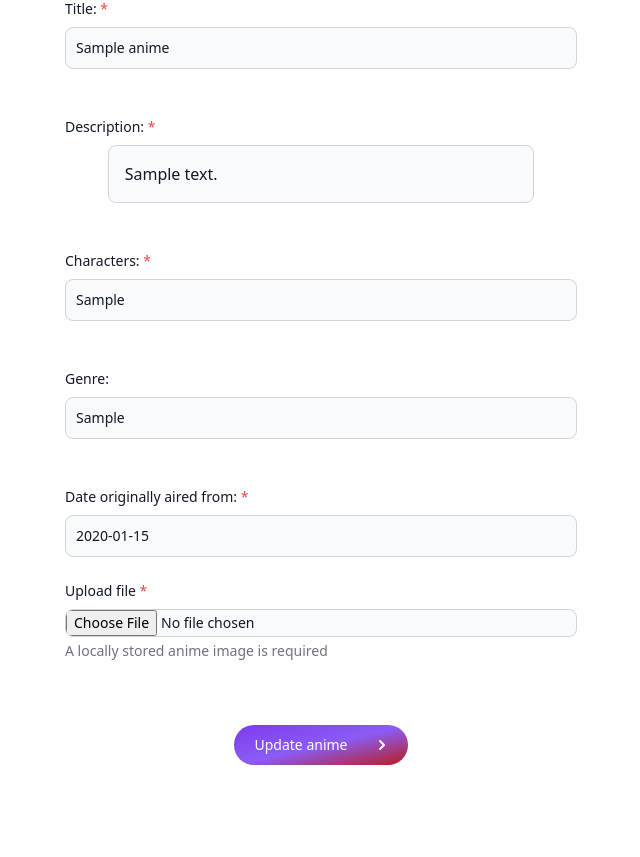
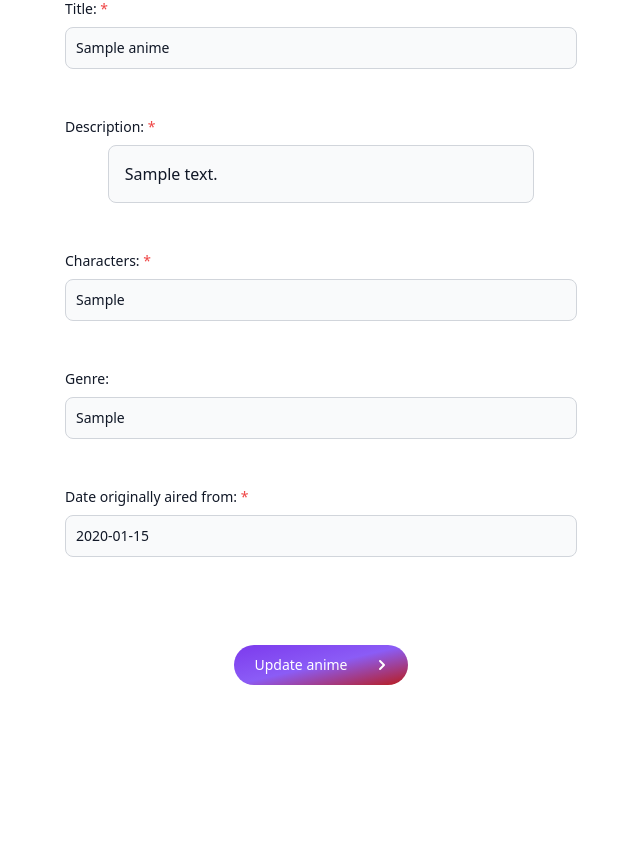
Before and after one commit to IanIJmkers/Anime-Planet-Project, a Node server app: page /anime/update/600000000000000000000001 in a window 1280 px wide. Shown: the part 373-1230 px from the top of the page, without its empty margins (319-959 px from the left). After the commit the page ends 1058 px from the top, so only its background shows below. Run offline with Node 20, Linux system fonts and the light colour scheme; tables that the repository leaves empty hold one stand-in row (values such as "Sample post"); some libraries are stand-ins or nearby versions.

Commit message:
Done hopefully

```diff
--- a/models/Anime.model.js
+++ b/models/Anime.model.js
@@ -28,6 +28,10 @@ const animeSchema = new Schema(
     image: {
       type: String,
       required: true,
+    },
+    owner: {
+      type: Schema.Types.ObjectId,
+      ref:'User'
     }
   },
   {
--- a/package.json
+++ b/package.json
@@ -18,6 +18,7 @@
     "express-session": "^1.17.3",
     "flowbite": "^2.1.1",
     "hbs": "^4.2.0",
+    "image-type": "^5.2.0",
     "mongoose": "^8.0.1",
     "morgan": "^1.10.0",
     "multer": "^1.4.5-lts.1",
--- a/routes/index.routes.js
+++ b/routes/index.routes.js
@@ -3,6 +3,7 @@ const router = express.Router();
 const Anime = require("../models/Anime.model");
 const User = require("../models/User.model");
 const {isLoggedIn} = require("../middleware/route-guard")
+const uploader = require("../middleware/cloudinary.config.js");
 
 /* GET home page */
 router.get("/", (req, res, next) => {
@@ -27,12 +28,15 @@ router.get("/anime/anime-library", (req, res,) => {
 
 // GET
 router.get("/anime/user-anime-library", (req, res,) => {
-  Anime.find()
+  Anime.find({owner: req.session.currentUser._id})
   .then((response) => {
     console.log(response);
 
   res.render("anime/user-anime-library", { anime: response });
   })
+  .catch((error) => {
+    console.log(error);
+  });
 });
 
 
@@ -47,9 +51,10 @@ router.get('/anime/create', (req, res) => {
 });
 
 // POST
-router.post('/anime/create', (req, res) => {
+router.post('/anime/create', uploader.single("image"),(req, res) => {
   const newAnime = req.body;
-  Anime.create(newAnime)
+  console.log(req.file);
+  Anime.create({...newAnime, owner: req.session.currentUser._id, image: req.file.path})
   .then((response) => {
     console.log(response);
     res.redirect("/anime/user-anime-library");
--- a/views/anime/add-anime.hbs
+++ b/views/anime/add-anime.hbs
@@ -34,7 +34,7 @@ bg-gray-800 bg-indigo-600 hover:bg-indigo-700 focus:outline-none focus:ring-2 fo
   </div>
 </header>
 
-<form method="post" action="/anime/create">
+<form method="post" action="/anime/create" enctype="multipart/form-data">
 
     <div class="mb-6">
         <label for="title" class="max-w-lg mx-auto block mb-2 text-sm font-medium text-gray-900 dark:text-white">Title: <span class="text-red-500">*</span></label>
--- a/views/anime/anime-library.hbs
+++ b/views/anime/anime-library.hbs
@@ -30,7 +30,7 @@ bg-gray-800 bg-indigo-600 hover:bg-indigo-700 focus:outline-none focus:ring-2 fo
 </header>
 
 <div class="card-container grid grid-cols-2 md:grid-cols-4 gap-4">
-{{#each animes}}
+{{#each apianimes}}
 
 <div class="content-center grid gap-4 card object-scale-down h-46 w-96 bg-base-100 shadow-xl rounded-xl">
     <div class="card-body items-center text-center pt-10 pb-4">
--- a/views/anime/anime.hbs
+++ b/views/anime/anime.hbs
@@ -79,7 +79,7 @@ bg-gray-800 bg-indigo-600 hover:bg-indigo-700 focus:outline-none focus:ring-2 fo
         </div>
 
         <div>
-          <img src="/images/BLEACH.jpg"
+          <img src="{{anime.image}}"
             class="img-focus-in-single w-full md:w-96 lg:w-full rounded-lg shadow-lg" alt="image" />
         </div>
       </div>
--- a/views/anime/update.hbs
+++ b/views/anime/update.hbs
@@ -61,11 +61,7 @@ bg-gray-800 bg-indigo-600 hover:bg-indigo-700 focus:outline-none focus:ring-2 fo
         <label for="airDate" class="max-w-lg mx-auto block mb-2 text-sm font-medium text-gray-900 dark:text-white">Date originally aired from: <span class="text-red-500">*</span></label>
         <input type="text" name="airDate" value="{{anime.airDate}}"class="max-w-lg mx-auto bg-gray-50 border border-gray-300 text-gray-900 text-sm rounded-lg focus:ring-blue-500 focus:border-blue-500 block w-full p-2.5 dark:bg-gray-700 dark:border-gray-600 dark:placeholder-gray-400 dark:text-white dark:focus:ring-blue-500 dark:focus:border-blue-500">
     </div>
-    <div class="max-w-lg mx-auto">
-        <label class="block mb-2 text-sm font-medium text-gray-900 dark:text-white" for="image">Upload file <span class="text-red-500">*</span></label>
-        <input name="image"class="block w-full text-sm text-gray-900 border border-gray-300 rounded-lg cursor-pointer bg-gray-50 dark:text-gray-400 focus:outline-none" aria-describedby="user_avatar_help" id="user_avatar" type="file">
-        <div class="mt-1 text-sm text-gray-500 dark:text-gray-300" id="user_avatar_help">A locally stored anime image is required</div>
-    </div>
+
 
     <div class="py-8 px-4 mx-auto max-w-screen-xl text-center lg:py-16 lg:px-12 ">
             <button class="inline-flex justify-between items-center py-1 px-1 pr-4 mb-7 text-sm text-gray-700 bg-gray-100 rounded-full bg-gradient-to-tl from-red-700 via-violet-500 to-violet-600 text-white hover:bg-gray-200 hover:bg-gray-700" role="alert">
```
Also changed, not shown: routes/anime.routes.js (+18 -20 lines), public/images/NARUTO.jpg (added), 1 other file.
